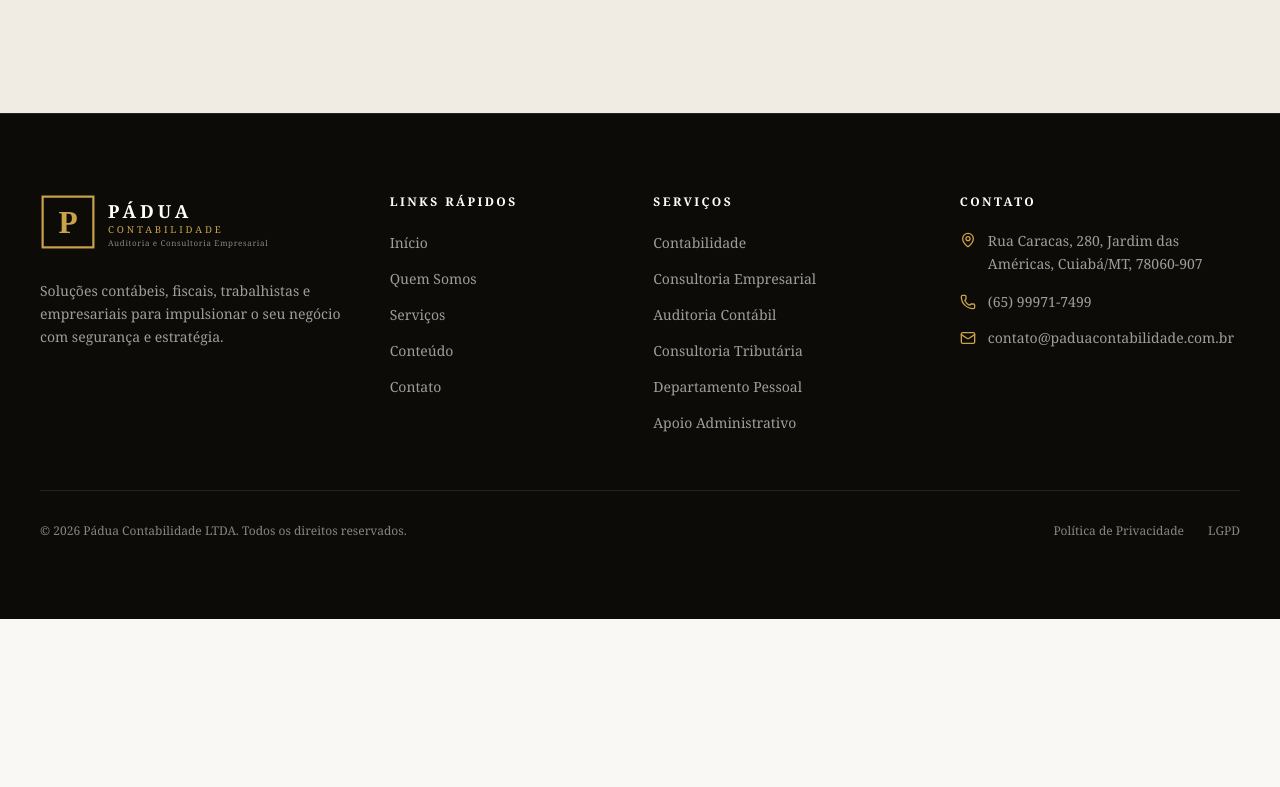
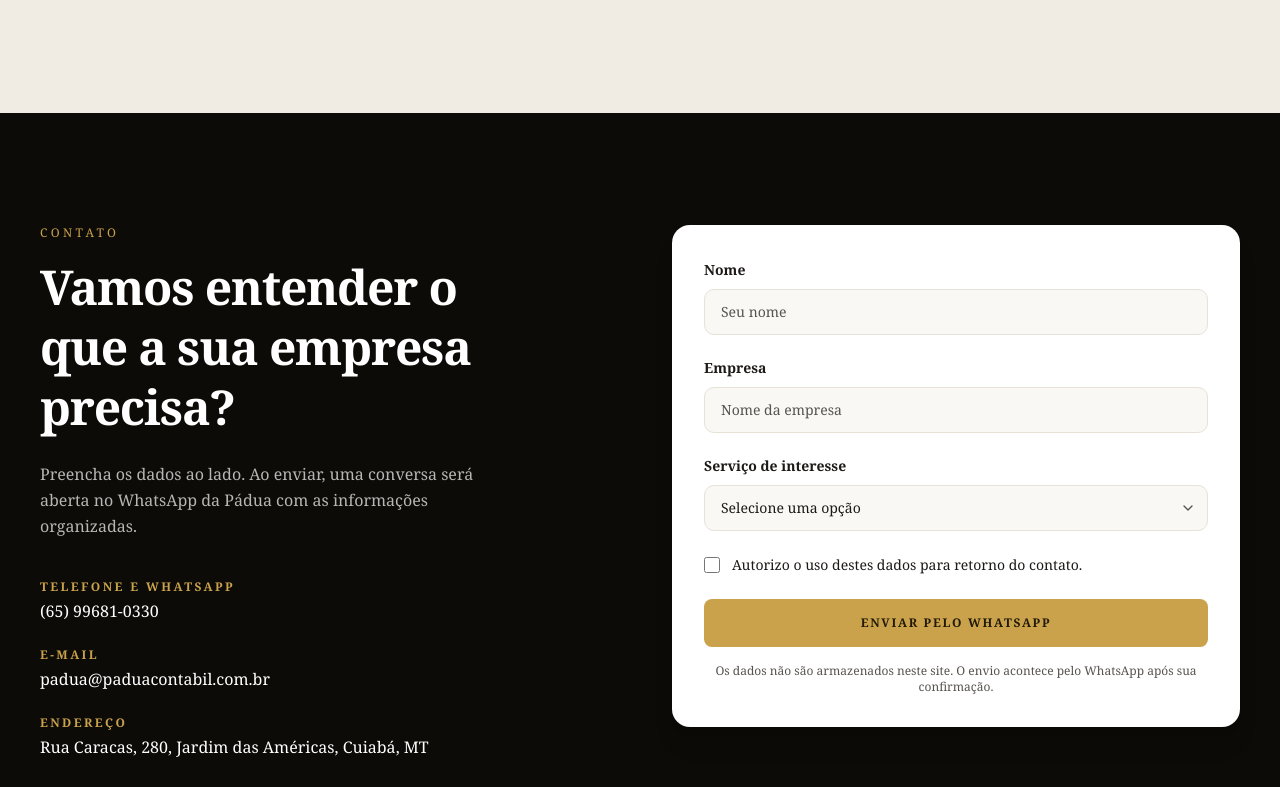
Before and after one commit to paduacontabilidade/website, a React (Vite) app: page / in a window 1280 px wide. Shown: the part 3433-4220 px from the top of the page. Before the commit the page ends 4052 px from the top, so only its background shows below. Built offline with nearby package versions, Linux system fonts and the light colour scheme.

Commit message:
feat: add ContactSection component to App for improved user inquiries

```diff
--- a/src/App.tsx
+++ b/src/App.tsx
@@ -4,6 +4,7 @@ import { ServicesSection } from "@/components/sections/services";
 import { ConsultingHighlight } from "@/components/sections/consulting-highlight";
 import { MethodologySection } from "@/components/sections/methodology";
 import { AboutSection } from "@/components/sections/about";
+import { ContactSection } from "@/components/sections/contact";
 import { SiteFooter } from "@/components/site-footer";
 
 export function App() {
@@ -16,6 +17,7 @@ export function App() {
         <ConsultingHighlight />
         <MethodologySection />
         <AboutSection />
+        <ContactSection />
       </main>
       <SiteFooter />
     </>
```
